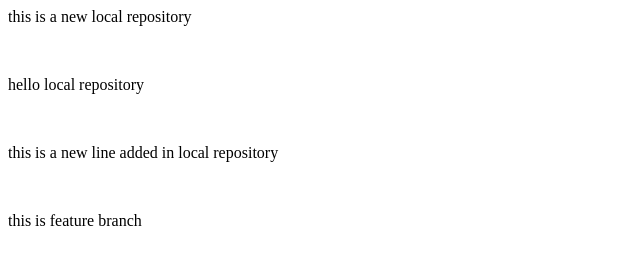
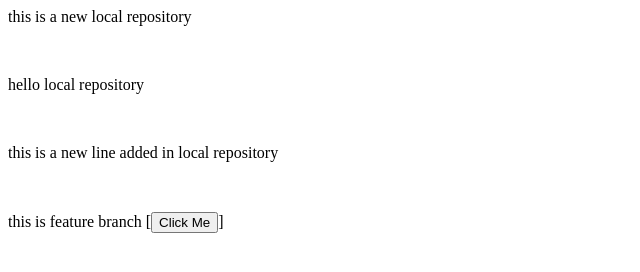
Before and after one commit to nafees08/LocalRepo, a plain HTML site: page index.html in a window 1280 px wide. Shown: the whole page, without its empty margins (0-640 px from the left). Drawn offline with Linux system fonts and the light colour scheme.

Commit message:
added button

```diff
--- a/index.html
+++ b/index.html
@@ -4,4 +4,4 @@
 <br>
 <p> this is a new line added in local repository</p>
 <br>
-<p> this is feature branch</p>
+<p> this is feature branch [<button>Click Me</button>]</p>
```
